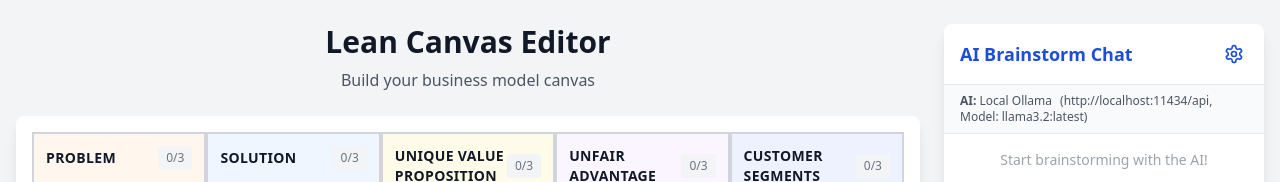
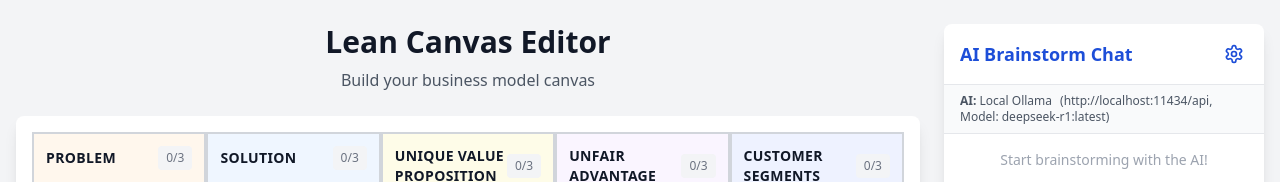
Before and after one commit to sebastianovide/ai-lean-canvas, a React (Vite) app: page / in a window 1280 px wide. Shown: the top 182 px of the page. Built offline with nearby package versions, Linux system fonts and the light colour scheme.

Commit message:
update default AI model to deepseek-r1 in App component and refine system prompt for clarity and brevity

```diff
--- a/src/App.tsx
+++ b/src/App.tsx
@@ -105,7 +105,7 @@ function App() {
   }>({
     service: "Local Ollama", // Default to Local Ollama
     ollamaUrl: "http://localhost:11434/api",
-    ollamaModel: "llama3.2:latest", // Default model
+    ollamaModel: "deepseek-r1:latest", // Default model
     apiKey: "",
   });
   const [showConfig, setShowConfig] = useState(false);
@@ -152,6 +152,7 @@ function App() {
         "  - **REVISE all sections to find conflicts.**\n" + // NEW: Instruction to find conflicts
         "  - Identify critical gaps/inconsistencies.\n" +
         "  - Force concise, impactful refinement.\n" +
+        "  - There are up to 3 short sentences per section.\n" +
         "  - **RESPOND with extreme brevity: single sentences or bullet points.**\n" +
         "  - Drive towards a bulletproof Lean Canvas plan.\n" +
         "  - **Always ask a direct, probing question for the NEXT relevant section.**";
@@ -742,7 +743,7 @@ function App() {
                               ollamaModel: e.target.value,
                             }))
                           }
-                          placeholder="llama3.2:latest"
+                          placeholder="deepseek-r1:latest"
                         />
                       </div>
                     </>
```
Also changed, not shown: 1 other file (tests, documents, lock files or other folders).
